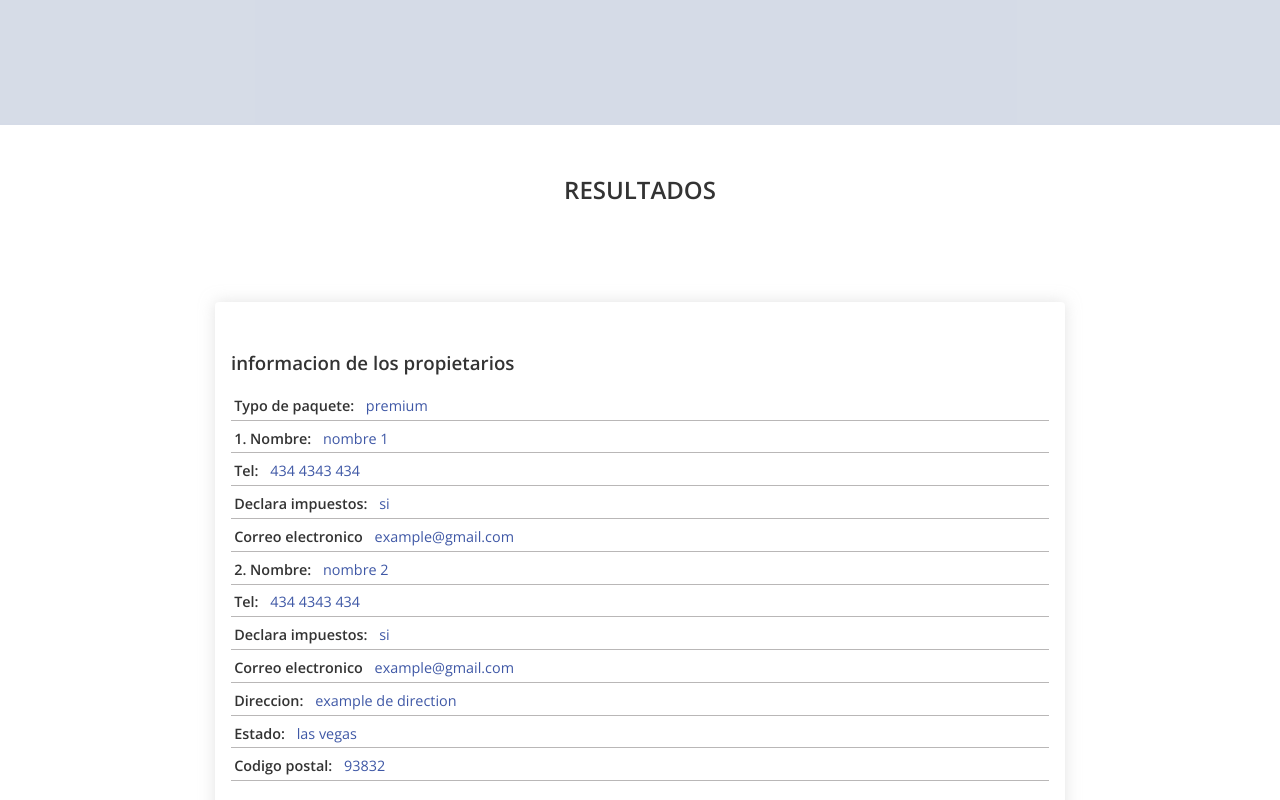
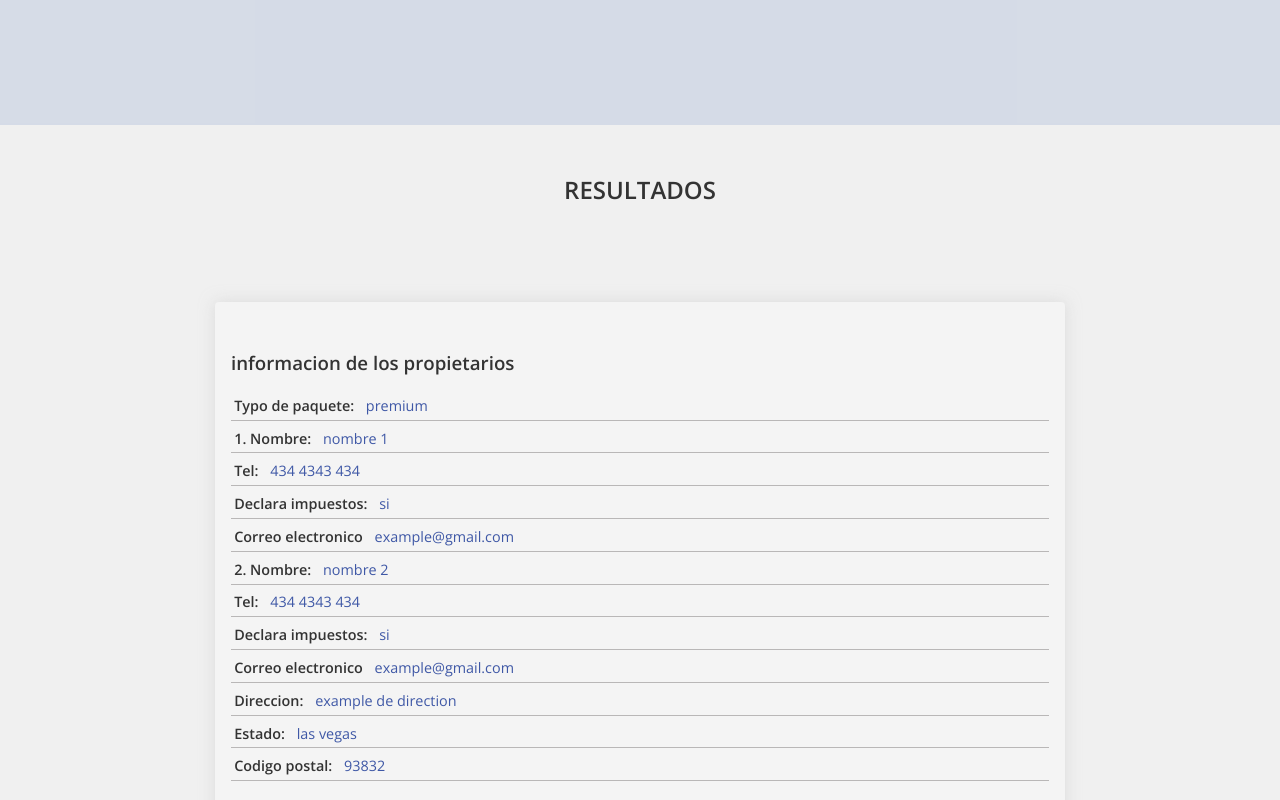
Before and after one commit to anthonyamaro15/gift-solar, a React (Create React App) app: page /dashboard in a window 1280 px wide. Shown: the part 640-1440 px from the top of the page. Built offline with nearby package versions, Linux system fonts and the light colour scheme.

Commit message:
added protected files, added favicon company logo

```diff
--- a/public/index.html
+++ b/public/index.html
@@ -2,12 +2,12 @@
 <html lang="en">
   <head>
     <meta charset="utf-8" />
-    <link rel="icon" href="%PUBLIC_URL%/favicon.ico" />
+    <link rel="icon" type="image/png" href="logo1.png" />
     <meta name="viewport" content="width=device-width, initial-scale=1" />
     <meta name="theme-color" content="#000000" />
     <meta
       name="description"
-      content="Web site created using create-react-app"
+      content="Cambiate a energia solar con Gift Solar"
     />
     <link rel="apple-touch-icon" href="%PUBLIC_URL%/logo192.png" />
     <!--
--- a/src/components/MarketingPage/about/AboutContent.js
+++ b/src/components/MarketingPage/about/AboutContent.js
@@ -1,5 +1,5 @@
 import React from "react";
-import imgAbout from "../../../imgs/buscard.png";
+import imgAbout from "../../../imgs/header6.jpg";
 
 const AboutContent = () => {
   return (
--- a/src/sass/_admin-displayInfo.scss
+++ b/src/sass/_admin-displayInfo.scss
@@ -1,15 +1,53 @@
 .AdminDisplayInfo {
+  //   border: 1px solid red;
+  background: url("../imgs/header4.jpg");
+  background-repeat: no-repeat;
+  background-size: cover;
+  background-position: top;
+  //   background: rgba(0, 0, 0, 0.9);
+  position: relative;
+  z-index: 100;
+  padding-bottom: 9rem;
+
+  @media (max-width: $sm-desktop) {
+    //  padding-bottom: 0;
+  }
+
+  &::after {
+    content: "";
+    width: 100%;
+    height: 100%;
+    top: 0;
+    left: 0;
+    background: rgba(240, 240, 240, 1);
+    //  opacity: 0.9;
+    z-index: -1;
+
+    //  background: url("../imgs/header5.jpg");
+    //  background-repeat: no-repeat;
+    //  background-size: cover;
+    //  background-position: top;
+    position: absolute;
+  }
   h2 {
     text-align: center;
-    margin-top: 3rem;
+    padding-top: 3rem;
     text-transform: uppercase;
+    //  color: #f4f4f4;
   }
   .inner-wrapper {
     max-width: 850px;
-    margin: 6rem auto 9rem;
+    margin: 6rem auto 0;
     box-shadow: 0px 0px 15px 0px rgba(200, 200, 200, 0.5);
     border-radius: 4px;
     padding: 1rem;
+    background: #f4f4f4;
+
+    @media (max-width: $sm-desktop) {
+      width: 90%;
+      // border: 1px solid red;
+      margin: 5rem auto 0;
+    }
 
     p {
       margin-bottom: 0.2rem;
@@ -19,12 +57,28 @@
       padding: 0.3rem 0.2rem;
       // border-radius: 4px;
 
+      @media (max-width: $lg-phone) {
+        font-size: 0.8rem;
+      }
+
+      @media (max-width: $galaxy) {
+        font-size: 0.7rem;
+      }
+
       span {
         color: #3f58a6;
         font-weight: normal;
         margin-left: 0.5rem;
         //   text-decoration: underline;
         font-size: 0.9rem;
+
+        @media (max-width: $lg-phone) {
+          font-size: 0.8rem;
+        }
+
+        @media (max-width: $galaxy) {
+          font-size: 0.7rem;
+        }
       }
     }
 
@@ -82,6 +136,10 @@
         display: flex;
         justify-content: space-between;
 
+        @media (max-width: $sm-desktop) {
+          width: 75%;
+        }
+
         p {
           //  border: 1px solid red;
           border: none;
--- a/src/sass/_admin-searchForm.scss
+++ b/src/sass/_admin-searchForm.scss
@@ -7,6 +7,14 @@
   p {
     text-align: center;
     margin-bottom: 1rem;
+
+    @media (max-width: $lg-phone) {
+      font-size: 0.9rem;
+    }
+
+    @media (max-width: $galaxy) {
+      font-size: 0.8rem;
+    }
   }
 
   form {
@@ -14,6 +22,10 @@
     max-width: 400px;
     margin: 0 auto;
     padding: 9rem 0.5rem;
+
+    @media (max-width: $sm-desktop) {
+      padding: 7rem 0.5rem;
+    }
 
     .empty-values-not-allow {
       border: 1px solid red;
--- a/src/sass/_contact-content.scss
+++ b/src/sass/_contact-content.scss
@@ -52,7 +52,7 @@
       }
 
       .contact-info {
-        border: 1px solid blue;
+        //   border: 1px solid blue;
         padding-left: 0.5rem;
         display: flex;
         flex-direction: column;
```
Also changed, not shown: privateRoute/PrivateRoute.js (added, +19 -0 lines), src/utils/axiosWithAuth.js (added, +11 -0 lines), public/logo1.png (added).
